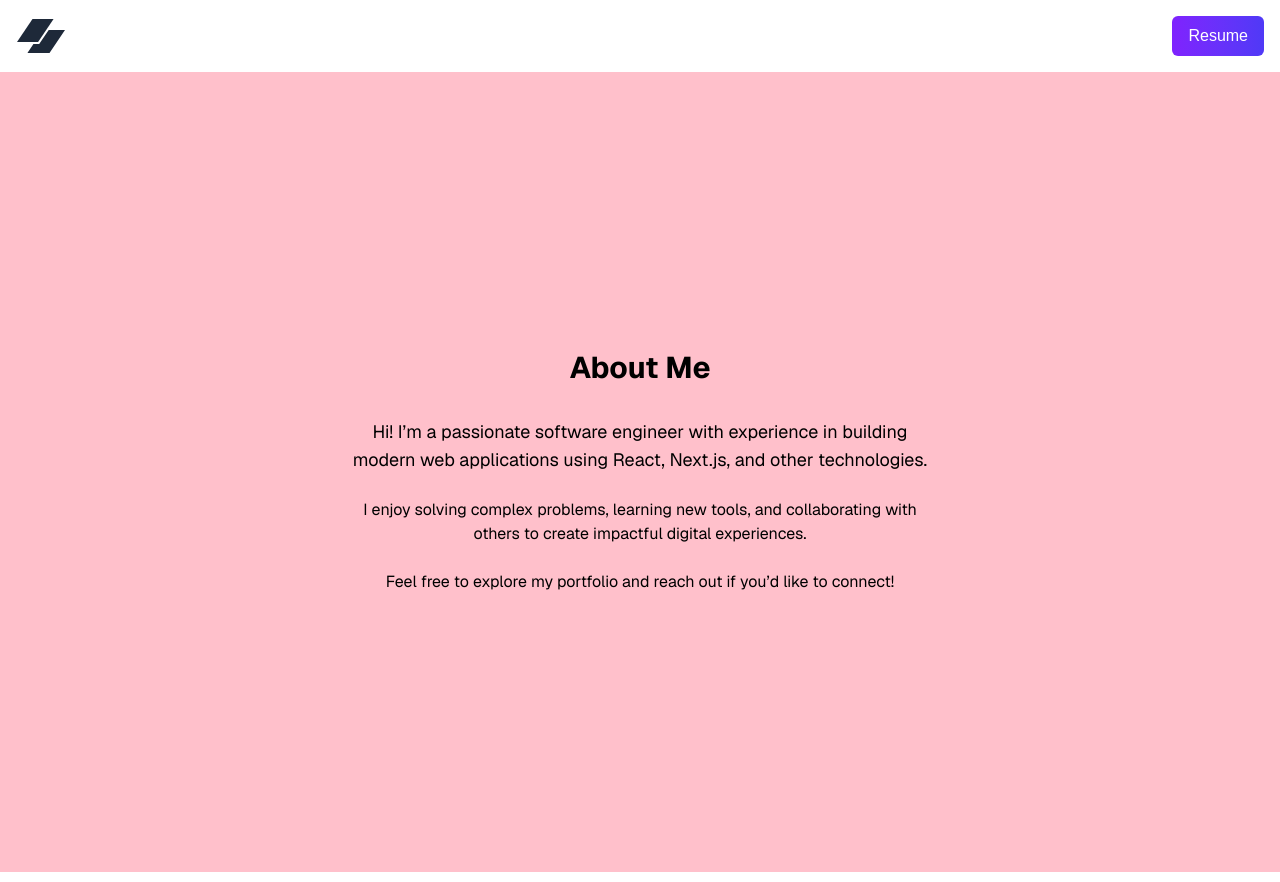
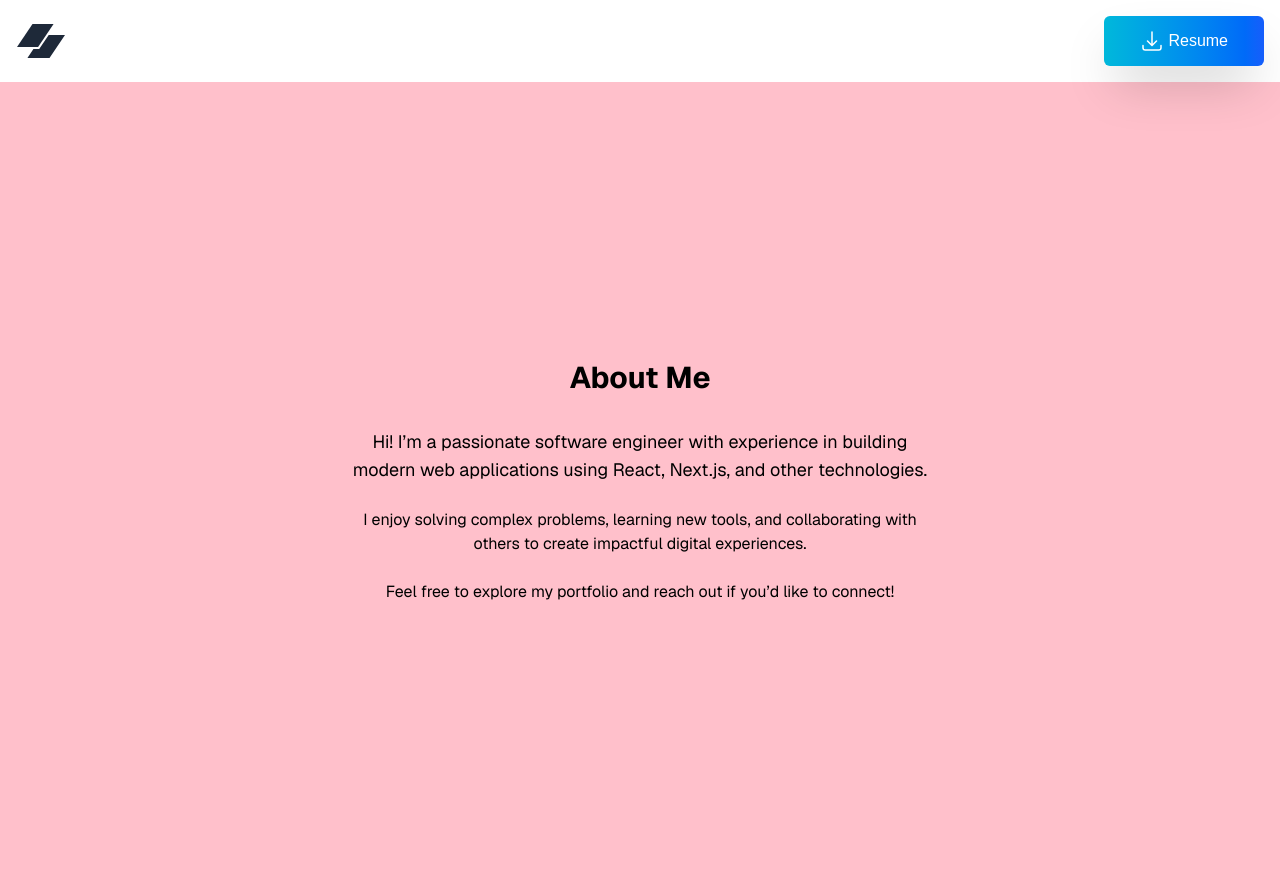
Before and after one commit to Travisaurus-Rex/iamtravis-nextjs, a Next.js app: page /about in a window 1280 px wide. Built offline with nearby package versions, Linux system fonts and the light colour scheme.

Commit message:
add resume download button

```diff
--- a/app/_components/nav-bar/NavBar.tsx
+++ b/app/_components/nav-bar/NavBar.tsx
@@ -1,13 +1,15 @@
 import Link from "next/link";
 import { TransitionLink } from "../utils/TransitionLink";
+import { DownloadButton } from "../utils/DownloadButton";
 
 export const FlipNav = () => {
   return (
     <nav className="p-4 flex items-center justify-between relative">
       <NavLeft />
-      <button className="px-4 py-2 bg-gradient-to-r from-violet-600 to-indigo-600 text-white font-medium rounded-md whitespace-nowrap">
-        Resume
-      </button>
+      <DownloadButton>
+        <svg xmlns="http://www.w3.org/2000/svg" viewBox="0 0 24 24" fill="currentColor" className="inline size-6">
+  <path fillRule="evenodd" d="M12 2.25a.75.75 0 0 1 .75.75v11.69l3.22-3.22a.75.75 0 1 1 1.06 1.06l-4.5 4.5a.75.75 0 0 1-1.06 0l-4.5-4.5a.75.75 0 1 1 1.06-1.06l3.22 3.22V3a.75.75 0 0 1 .75-.75Zm-9 13.5a.75.75 0 0 1 .75.75v2.25a1.5 1.5 0 0 0 1.5 1.5h13.5a1.5 1.5 0 0 0 1.5-1.5V16.5a.75.75 0 0 1 1.5 0v2.25a3 3 0 0 1-3 3H5.25a3 3 0 0 1-3-3V16.5a.75.75 0 0 1 .75-.75Z" clipRule="evenodd" />
+</svg> Resume</DownloadButton>
     </nav>
   );
 };
--- /dev/null
+++ b/app/_components/utils/DownloadButton.tsx
@@ -0,0 +1,22 @@
+"use client";
+import React from "react";
+
+export const DownloadButton = ({ children }: any) => {
+  const handleDownload = () => {
+    const link = document.createElement("a");
+    link.href = "/Travis_Adams_Resume.pdf";   // static file path
+    link.download = "travis_adams_awesome_resume.pdf";     // filename shown in the save dialog
+    document.body.appendChild(link);
+    link.click();
+    link.remove();
+  };
+
+  return (
+    <button
+      onClick={handleDownload}
+      className="relative flex h-[50px] w-40 items-center justify-center overflow-hidden bg-gray-800 text-white shadow-2xl transition-all before:absolute before:h-0 before:w-0 before:rounded-full before:bg-indigo-500 before:duration-500 before:ease-out hover:shadow-indigo-600 hover:before:h-56 hover:before:w-56 px-4 py-2 bg-gradient-to-r from-cyan-500 to-blue-600 text-white font-medium rounded-md whitespace-nowrap"
+    >
+        <span className="relative z-10">{children}</span>
+    </button>
+  );
+}
```
Also changed, not shown: 1 other file (tests, documents, lock files or other folders).
